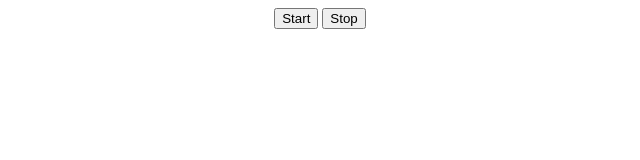
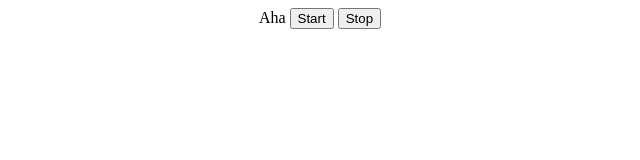
Before and after one commit to marcjoha/streaming-speech-demo, a website: page index.html in a window 1280 px wide. Shown: the whole page, without its empty margins (320-960 px from the left). Drawn offline with Linux system fonts and the light colour scheme.

Commit message:
gcb test

```diff
--- a/index.html
+++ b/index.html
@@ -5,7 +5,7 @@
     <meta charset="utf-8">
     <meta name="viewport" content="width=device-width, initial-scale=1">
   </head>
-  <body align="center">
+  <body align="center">Aha
     <button id="start-button">Start</button>
     <button id="stop-button">Stop</button>
     <div id="transcript"></div>
```
